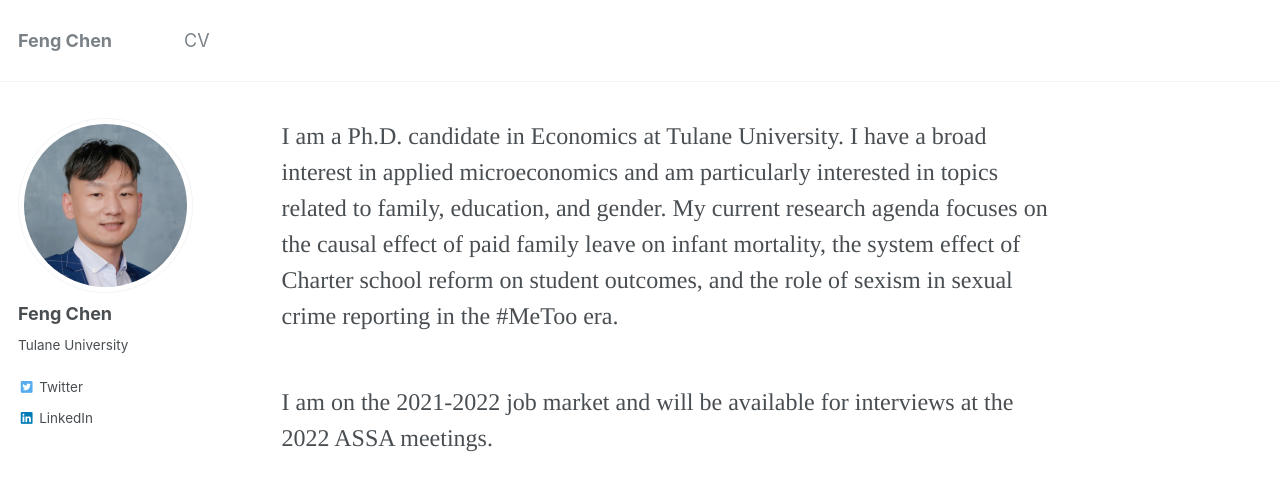
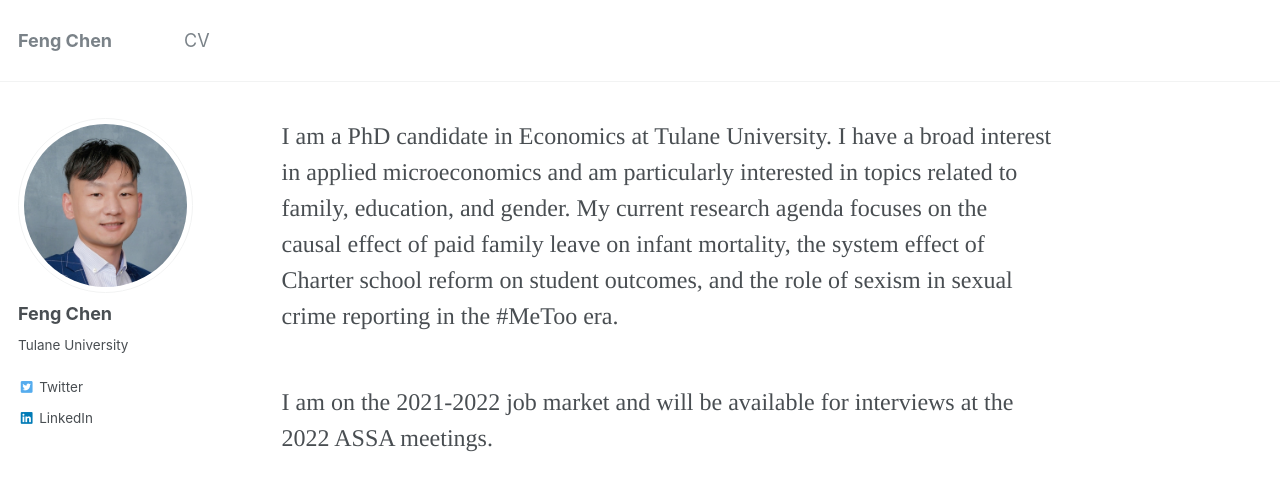
Before and after one commit to fengchen22/fengchen22.github.io, a Jekyll site: the page built from _pages/about.md, in a window 1280 px wide. Shown: the top 491 px of the page. Built offline with Jekyll 4.4.1, drawn with Linux system fonts in a browser that asks for light colours.

Commit message:
Update about.md

```diff
--- a/_pages/about.md
+++ b/_pages/about.md
@@ -8,7 +8,7 @@ redirect_from:
   - /about.html
 ---
 
-<font size=5>I am a Ph.D. candidate in Economics at Tulane University. I have a broad interest in applied microeconomics and am particularly interested in topics related to family, education, and gender.  My current research agenda focuses on the causal effect of paid family leave on infant mortality, the system effect of Charter school reform on student outcomes, and the role of sexism in sexual crime reporting in the #MeToo era. </font>
+<font size=5>I am a PhD candidate in Economics at Tulane University. I have a broad interest in applied microeconomics and am particularly interested in topics related to family, education, and gender.  My current research agenda focuses on the causal effect of paid family leave on infant mortality, the system effect of Charter school reform on student outcomes, and the role of sexism in sexual crime reporting in the #MeToo era. </font>
 &nbsp;
 
 <font size=5>I am on the 2021-2022 job market and will be available for interviews at the 2022 ASSA meetings. </font>
```
